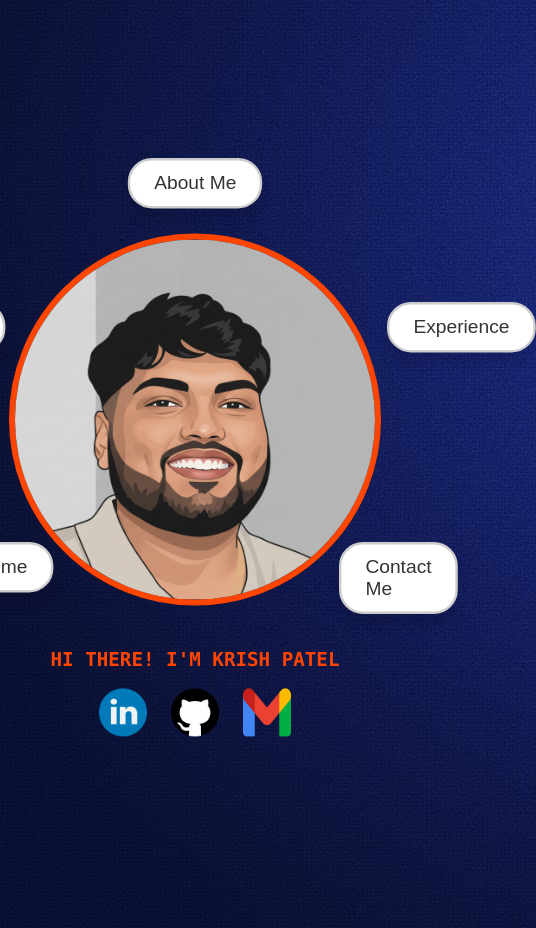
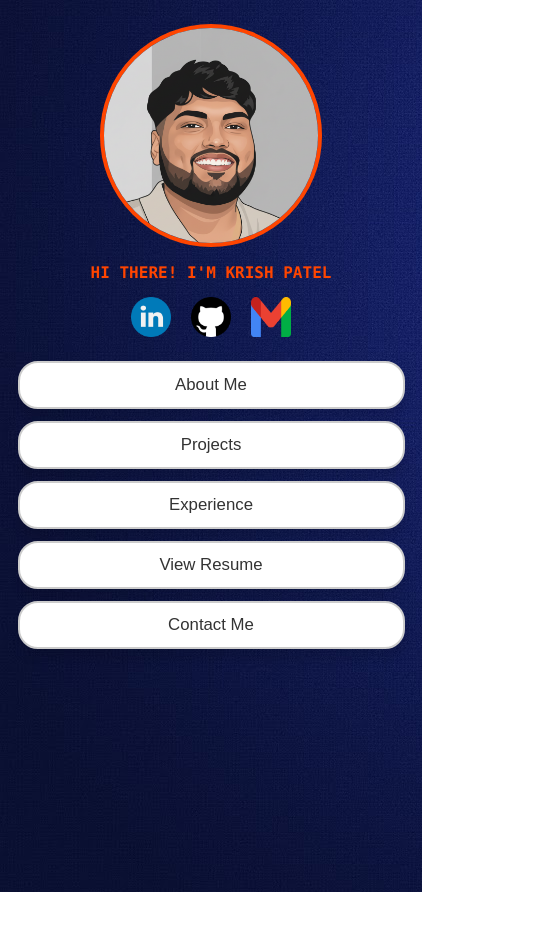
Before and after one commit to krish1097/krish1097, a website: page views/index.html in a window 390 px wide. Shown: the whole page, 536 px wide, since content can reach past the window. After the commit the page ends 892 px from the top, so only its background shows below. Drawn offline with Linux system fonts and the light colour scheme.

Commit message:
added mobile support

```diff
--- a/public/css/style.css
+++ b/public/css/style.css
@@ -95,3 +95,63 @@ body {
 .projects   {top: 25%;   left: -15%;}
 .contactMe  {top: 75%;   left: 80%;}
 .viewResume {top: 75%;   left: -15%;}
+
+/* ===== Mobile layout: stack items under the profile image ===== */
+@media (max-width: 640px) {
+  body {
+    overflow: scroll;            /* allow scrolling on phones */
+  }
+
+  .center-container {
+    height: auto;
+    min-height: 100vh;
+    width: 100%;
+    padding: 24px 16px;
+    display: flex;
+    flex-direction: column;
+    justify-content: flex-start;
+    align-items: center;
+    scale: 1;                  /* undo the desktop scale */
+  }
+
+  .profile-circle {
+    position: static;          /* stop absolute positioning */
+    text-align: center;
+  }
+
+  .pfp {
+    width: 55vw;               /* responsive avatar size */
+    height: 55vw;
+    max-width: 280px;
+    max-height: 280px;
+  }
+
+  .inner-center-content {
+    position: static;          /* place text under the image */
+    transform: none;
+    width: 100%;
+    margin-top: 12px;
+  }
+
+  .circle-nav {
+    position: static;          /* remove circle placement */
+    width: 100%;
+    height: auto;
+    margin: 20px 0 0;
+    display: flex;             /* stack the buttons */
+    flex-direction: column;
+    gap: 12px;
+    align-items: center;
+  }
+
+  .nav-item {
+    position: static;          /* override absolute positions */
+    width: min(420px, 90%);    /* nice wide tap target */
+    text-align: center;
+    font-size: 1.05rem;
+    padding: 12px 16px;
+  }
+
+  /* Optional: slightly thinner border for small screens */
+  .pfp { border-width: 4px; }
+}
```
